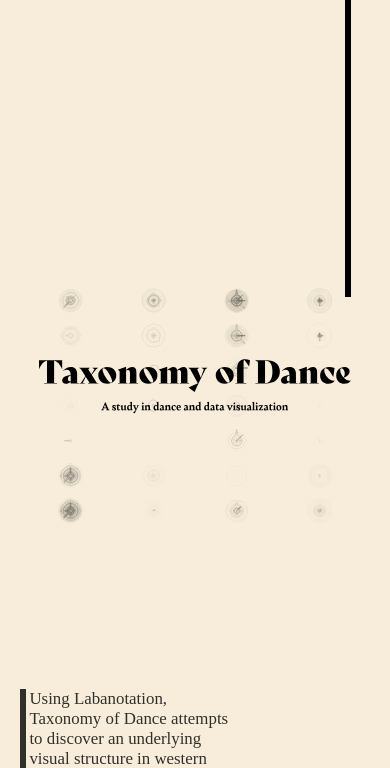
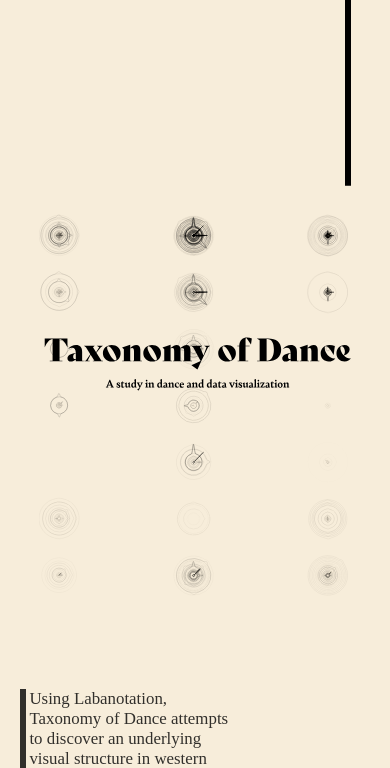
Before and after one commit to laurasher/taxonomy-of-dance, a Flask app: page / in a window 390 px wide. Shown: the top 768 px of the page. Run offline with Flask 2, Linux system fonts and the light colour scheme; some libraries are stand-ins or nearby versions; some web fonts are replaced.

Commit message:
Responsive title page.

```diff
--- a/templates/home.html
+++ b/templates/home.html
@@ -90,7 +90,35 @@
 			width: 20px;
 			border-left: var(--black-line-width) solid black;
 		}
-		@media screen and (max-width: 800px) {
+		.desktop{
+			display:block;
+			margin-left: auto;
+			margin-right: auto;
+		}
+
+		.mobile{
+			display:none;
+		}
+
+		@media (max-width: 640px) and (min-width: 0px){
+		.desktop{
+			display:none;
+		}
+
+		.mobile{
+			display:block;
+			margin-left: auto;
+			margin-right: auto;
+		}
+		#taxonomy-title {
+			padding-top: 8vh;
+			height: 80vh;
+			width: 80vw;
+			background:
+			linear-gradient(black, black) right / var(--black-line-width) 25%;
+			background-repeat: no-repeat;
+			background-position-y: top;
+		}
 		}
 	</style>
 	<script src="https://ajax.googleapis.com/ajax/libs/jquery/3.1.1/jquery.min.js"></script><script src="https://d3js.org/d3.v4.min.js"></script>
@@ -103,7 +131,8 @@
 </head>
 <body>
 	<div id='title' class='blade'>
-		<img id='taxonomy-title' class='centered' src="{{ url_for('static', filename='assets/taxonomy-title-AND-backdrop.svg') }}">
+		<img id='taxonomy-title' class='centered, mobile' src="{{ url_for('static', filename='assets/taxonomy-of-dance-vertical.svg') }}" alt="taxonomy of dance">
+		<img id='taxonomy-title' class='centered, desktop' src="{{ url_for('static', filename='assets/taxonomy-title-AND-backdrop.svg') }}" alt="taxonomy of dance">
 	</div>
 	<div id='intro' class='blade'>
 		<div class='parent'>
```
Also changed, not shown: static/assets/taxonomy-of-dance-vertical.svg (added).
